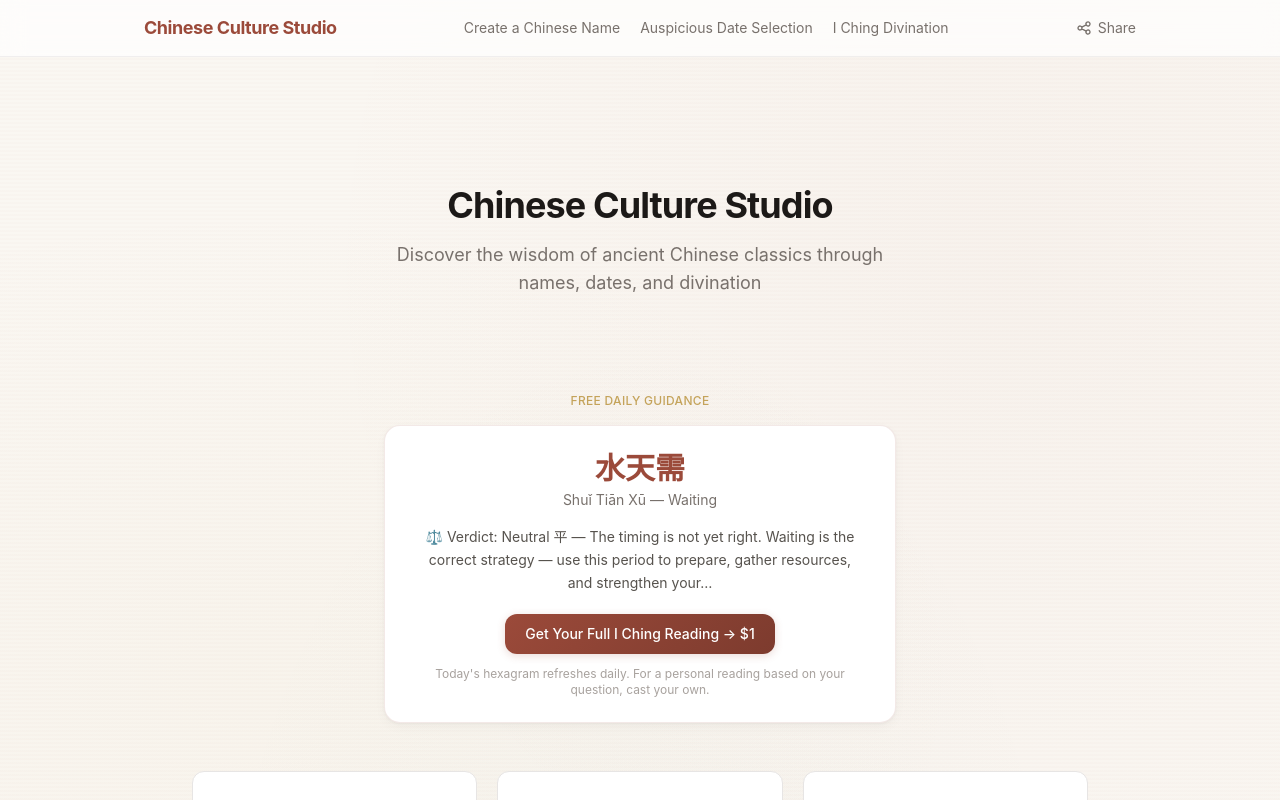
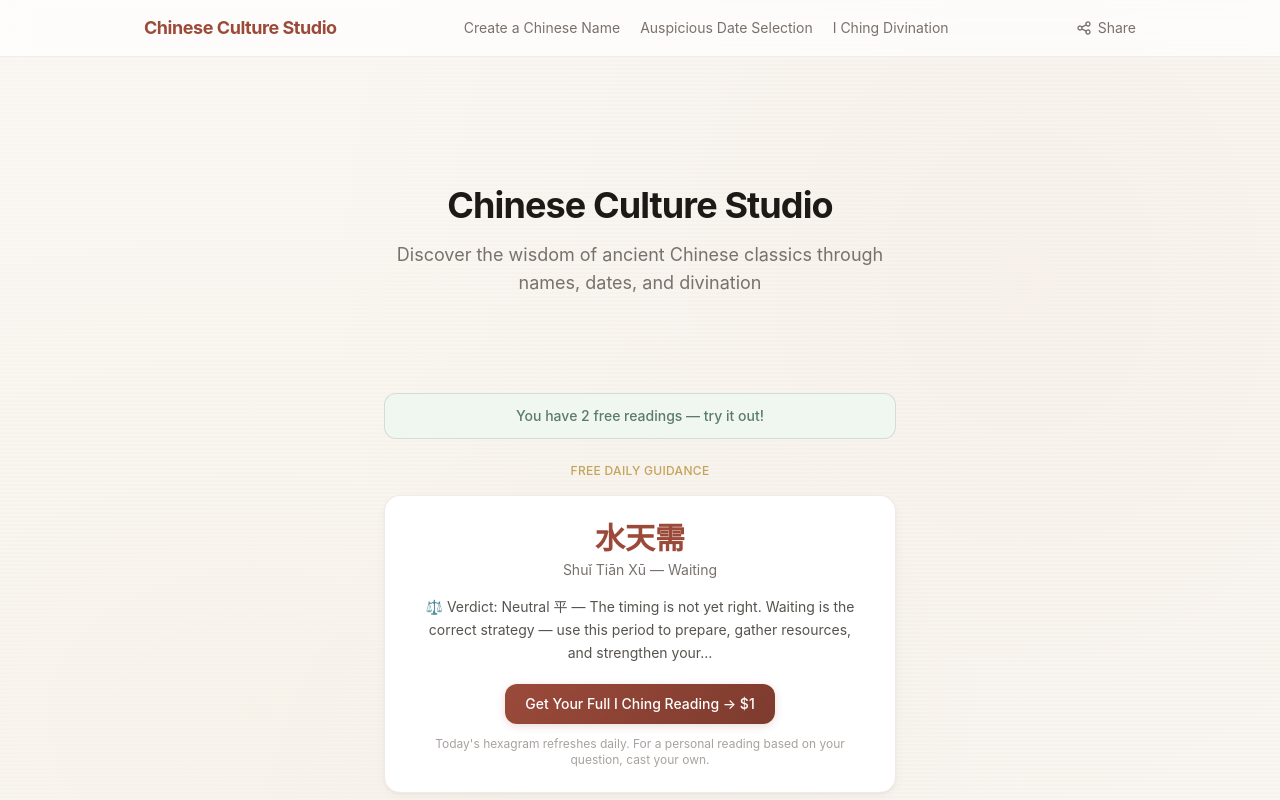
Before and after one commit to lionpon/chinese-culture-app, a Next.js app: page / in a window 1280 px wide. Shown: the top 800 px of the page. Built offline with nearby package versions, Linux system fonts and the light colour scheme; no server answers; the database is empty.

Commit message:
feat: add FreeTierBadge — show remaining free uses on homepage and form pages

```diff
--- a/src/app/calendar/page.tsx
+++ b/src/app/calendar/page.tsx
@@ -3,6 +3,7 @@
 import { FormEvent } from "react";
 import { useCheckout } from "@/lib/useCheckout";
 import SubmitButton from "@/components/SubmitButton";
+import FreeTierBadge from "@/components/FreeTierBadge";
 
 export default function CalendarPage() {
   const { loading, checkout } = useCheckout("calendar");
@@ -24,6 +25,8 @@ export default function CalendarPage() {
         <p className="text-stone-500 mt-2">Based on traditional Chinese almanac principles</p>
         <p className="text-xs mt-1 inline-block px-3 py-1 rounded badge-accent">$1 per reading</p>
       </div>
+
+      <FreeTierBadge />
 
       <form onSubmit={handleSubmit} className="space-y-5 card-classic p-4 sm:p-6">
         <div>
--- a/src/app/divination/page.tsx
+++ b/src/app/divination/page.tsx
@@ -3,6 +3,7 @@
 import { useState, FormEvent } from "react";
 import { useCheckout } from "@/lib/useCheckout";
 import SubmitButton from "@/components/SubmitButton";
+import FreeTierBadge from "@/components/FreeTierBadge";
 
 export default function DivinationPage() {
   const { loading, checkout } = useCheckout("divination");
@@ -32,6 +33,8 @@ export default function DivinationPage() {
         <p className="text-stone-500 mt-2">Consult the ancient Book of Changes</p>
         <p className="text-xs mt-1 inline-block px-3 py-1 rounded badge-accent">$1 per reading</p>
       </div>
+
+      <FreeTierBadge />
 
       <form onSubmit={handleSubmit} className="space-y-5 card-classic p-4 sm:p-6">
         <div>
--- a/src/app/naming/page.tsx
+++ b/src/app/naming/page.tsx
@@ -3,6 +3,7 @@
 import { FormEvent } from "react";
 import { useCheckout } from "@/lib/useCheckout";
 import SubmitButton from "@/components/SubmitButton";
+import FreeTierBadge from "@/components/FreeTierBadge";
 
 export default function NamingPage() {
   const { loading, checkout } = useCheckout("naming");
@@ -28,6 +29,8 @@ export default function NamingPage() {
         <p className="text-stone-500 mt-2">Based on your birth information and classical Chinese texts</p>
         <p className="text-xs mt-1 inline-block px-3 py-1 rounded badge-accent">$1 per reading</p>
       </div>
+
+      <FreeTierBadge />
 
       <form onSubmit={handleSubmit} className="space-y-5 card-classic p-4 sm:p-6">
         <div>
--- a/src/app/page.tsx
+++ b/src/app/page.tsx
@@ -1,4 +1,5 @@
 import DailyHexagram from "@/components/DailyHexagram";
+import FreeTierBadge from "@/components/FreeTierBadge";
 
 export default function Home() {
   return (
@@ -11,6 +12,10 @@ export default function Home() {
           Discover the wisdom of ancient Chinese classics through names, dates, and divination
         </p>
       </section>
+
+      <div className="max-w-lg mx-auto mb-6">
+        <FreeTierBadge />
+      </div>
 
       <DailyHexagram />
 
--- /dev/null
+++ b/src/components/FreeTierBadge.tsx
@@ -0,0 +1,22 @@
+"use client";
+
+import { useState, useEffect } from "react";
+import { getFreeTier } from "@/lib/free-tier";
+
+export default function FreeTierBadge() {
+  const [remaining, setRemaining] = useState(0);
+
+  useEffect(() => {
+    setRemaining(getFreeTier().remaining);
+  }, []);
+
+  if (remaining <= 0) return null;
+
+  return (
+    <div className="text-center mb-4 rounded-xl px-4 py-3 text-sm font-medium" style={{ backgroundColor: "#F0F7F0", border: "1px solid rgba(91,123,107,0.2)", color: "#5B7B6B" }}>
+      {remaining === 2
+        ? "You have 2 free readings — try it out!"
+        : "You have 1 free reading remaining"}
+    </div>
+  );
+}
```
